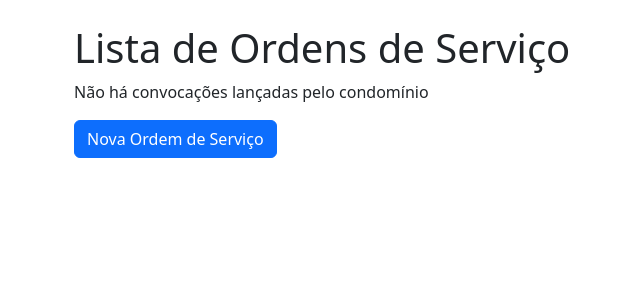
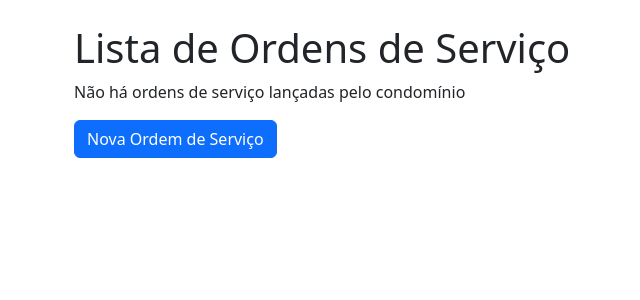
Before and after one commit to joaoobx/datadomus, a Django app: page /service-orders/list in a window 1280 px wide. Shown: the part 96-396 px from the top of the page, without its empty margins (8-648 px from the left). Run offline with Django 4.2, Linux system fonts and the light colour scheme; the visitor is signed in with stand-in values (Sample User, id 1); data that the repository does not hold is empty.

Commit message:
screen fix service order fix

```diff
--- a/example/templates/service_orders/serviceorders_list.html
+++ b/example/templates/service_orders/serviceorders_list.html
@@ -45,7 +45,7 @@
             </tbody>
         </table>
     {% else %}
-        <p>Não há convocações lançadas pelo condomínio</p>
+        <p>Não há ordens de serviço lançadas pelo condomínio</p>
     {% endif %}
 
     <a href="{% url 'service_orders_create' %}" class="btn btn-primary">Nova Ordem de Serviço</a>
```
